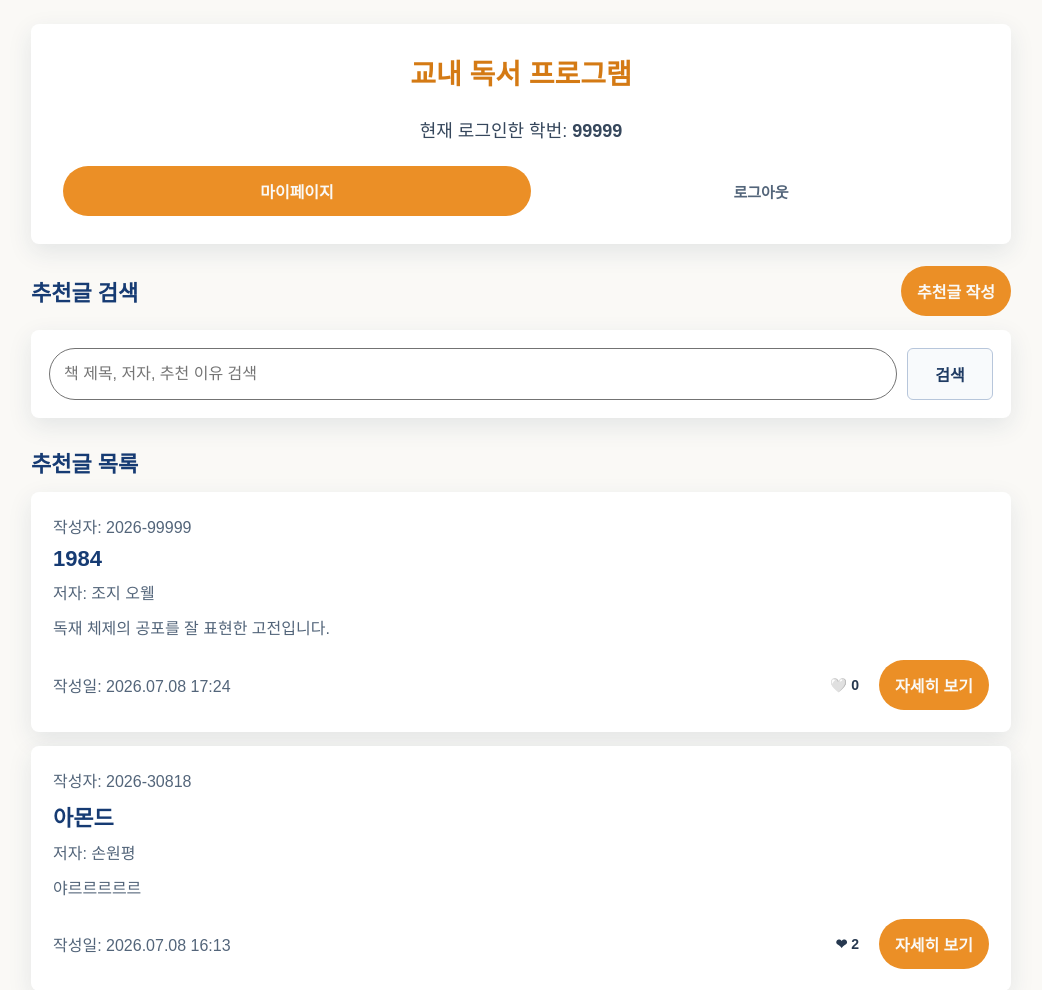
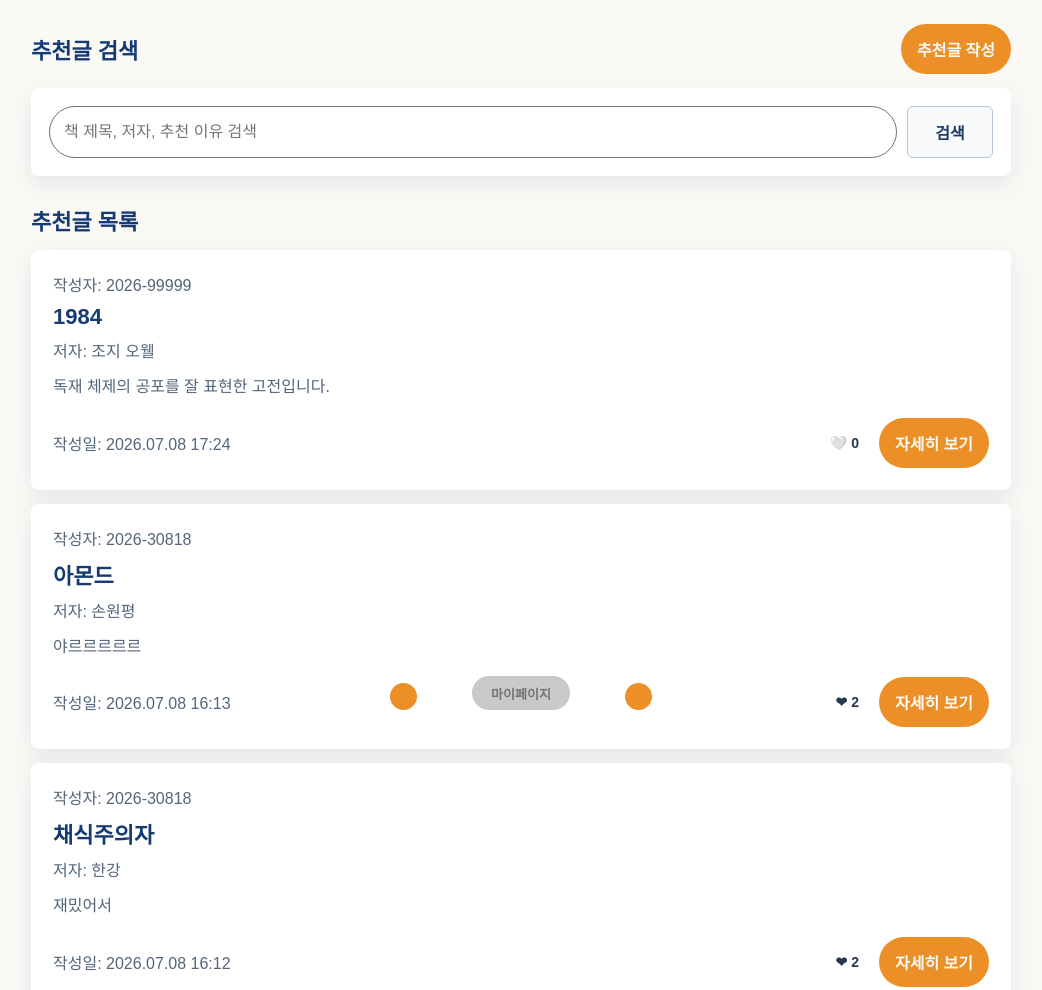
Before and after one commit to soul081029/School_Reading_Program, a Django app: page / in a window 1280 px wide. Shown: the top 990 px of the page, without its empty margins (119-1161 px from the left). Run offline with Django 5.2, Linux system fonts and the light colour scheme; a user stored in the database is signed in; data comes from the database, SQL or seed files in the repository.

Commit message:
메인페이지 - 하단 메뉴 설정

```diff
--- a/static/users/style.css
+++ b/static/users/style.css
@@ -836,3 +836,127 @@ textarea:focus {
 .form-actions .link-button {
     flex: 1;
 }
+
+/* =========================
+   Main Menu
+========================= */
+
+.main-menu {
+    position: fixed;
+    left: 50%;
+    bottom: 90px;
+
+    transform: translateX(-50%);
+
+    display: flex;
+    align-items: flex-end;
+    gap: 55px;
+}
+
+/* -------------------- */
+/* 마이페이지 */
+/* -------------------- */
+
+.menu-center a {
+    display: flex;
+    justify-content: center;
+    align-items: center;
+
+    width: 98px;
+    height: 34px;
+
+    border-radius: 20px;
+
+    background: #C9C9C9;
+
+    color: #737373;
+    text-decoration: none;
+
+    font-size: 13px;
+    font-weight: 600;
+}
+
+/* -------------------- */
+/* 원 버튼 */
+/* -------------------- */
+
+.circle-menu {
+    position: relative;
+}
+
+.circle-button {
+    width: 27px;
+    height: 27px;
+
+    border-radius: 50%;
+
+    background: #EB8F26;
+
+    display: block;
+
+    transition: .25s;
+}
+
+.circle-button:hover {
+    background: #EB8F26;
+}
+
+/* -------------------- */
+/* Hover 메뉴 */
+/* -------------------- */
+
+.popup-menu {
+    position: absolute;
+
+    bottom: 45px;
+    left: 50%;
+
+    transform: translateX(-50%) translateY(10px);
+
+    display: flex;
+    flex-direction: column;
+    gap: 8px;
+
+    opacity: 0;
+    visibility: hidden;
+
+    transition: .25s;
+}
+
+.circle-menu:hover .popup-menu {
+    opacity: 1;
+    visibility: visible;
+    transform: translateX(-50%) translateY(0);
+}
+
+/* -------------------- */
+/* Hover 버튼 */
+/* -------------------- */
+
+.popup-menu a {
+
+    width: 97px;
+    height: 27px;
+
+    border-radius: 20px;
+
+    background: #EB8F26;
+
+    color: #FAF9F6;
+
+    text-decoration: none;
+
+    display: flex;
+    justify-content: center;
+    align-items: center;
+
+    font-size: 13px;
+
+    transition: .2s;
+}
+
+.popup-menu a:hover {
+
+    background: #D47A14;
+
+}
--- a/templates/users/home.html
+++ b/templates/users/home.html
@@ -10,18 +10,57 @@
 <body>
     <main class="page list-page">
         <section class="content-wrap">
-            <div class="home-top-card">
-                <h1>교내 독서 프로그램</h1>
-                <p class="student-info">현재 로그인한 학번: <strong>{{ request.user.student_id }}</strong></p>
 
-                <div class="home-top-actions">
-                    <a class="primary-button link-button" href="{% url 'mypage' %}">마이페이지</a>
-                    <form action="{% url 'logout' %}" method="post" class="logout-form">
-                        {% csrf_token %}
-                        <button type="submit" class="text-button">로그아웃</button>
-                    </form>
+            <div class="main-menu">
+
+                <!-- 추천글 메뉴 -->
+                <div class="circle-menu">
+
+                    <div class="popup-menu">
+                        <a href="{% url 'create_recommendation' %}">
+                            추천글 작성
+                        </a>
+
+                        <a href="{% url 'recommendation_list' %}">
+                            추천글 목록
+                        </a>
+                    </div>
+
+                    <div class="circle-button"></div>
+
                 </div>
+
+
+                <!-- 마이페이지 -->
+                <div class="menu-center">
+                    <a href="{% url 'mypage' %}">
+                        마이페이지
+                    </a>
+                </div>
+
+
+                <!-- 책 글귀 메뉴 -->
+                <div class="circle-menu">
+
+                    <div class="popup-menu">
+                        <a href="{% url 'quote_create' %}">
+                            책 글귀 작성
+                        </a>
+
+                        <a href="{% url 'quote_list' %}">
+                            책 글귀 목록
+                        </a>
+                    </div>
+
+                    <div class="circle-button"></div>
+
+                </div>
+
             </div>
+
+
+            <!-- 기존 추천글 검색 / 목록 / 책 글귀 목록 부분은 그대로 유지 -->
+
 
             <div class="main-section">
                 <div class="section-header">
```
